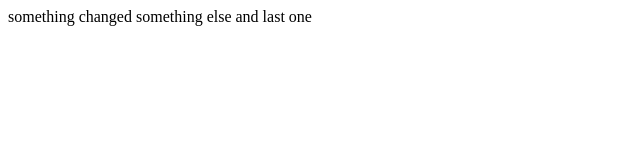
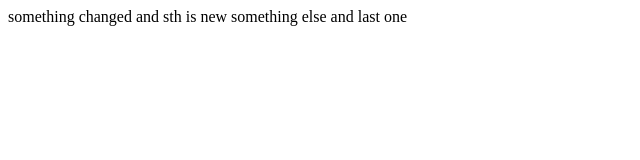
Before and after one commit to rhzt0319/firstRepo, a plain HTML site: page index.html in a window 1280 px wide. Shown: the whole page, without its empty margins (0-640 px from the left). Drawn offline with Linux system fonts and the light colour scheme.

Commit message:
sth new added

```diff
--- a/index.html
+++ b/index.html
@@ -7,7 +7,7 @@
     <title>Document</title>
 </head>
 <body>
-    something changed
+    something changed and sth is new
     something else and last one
 </body>
 </html>
```
